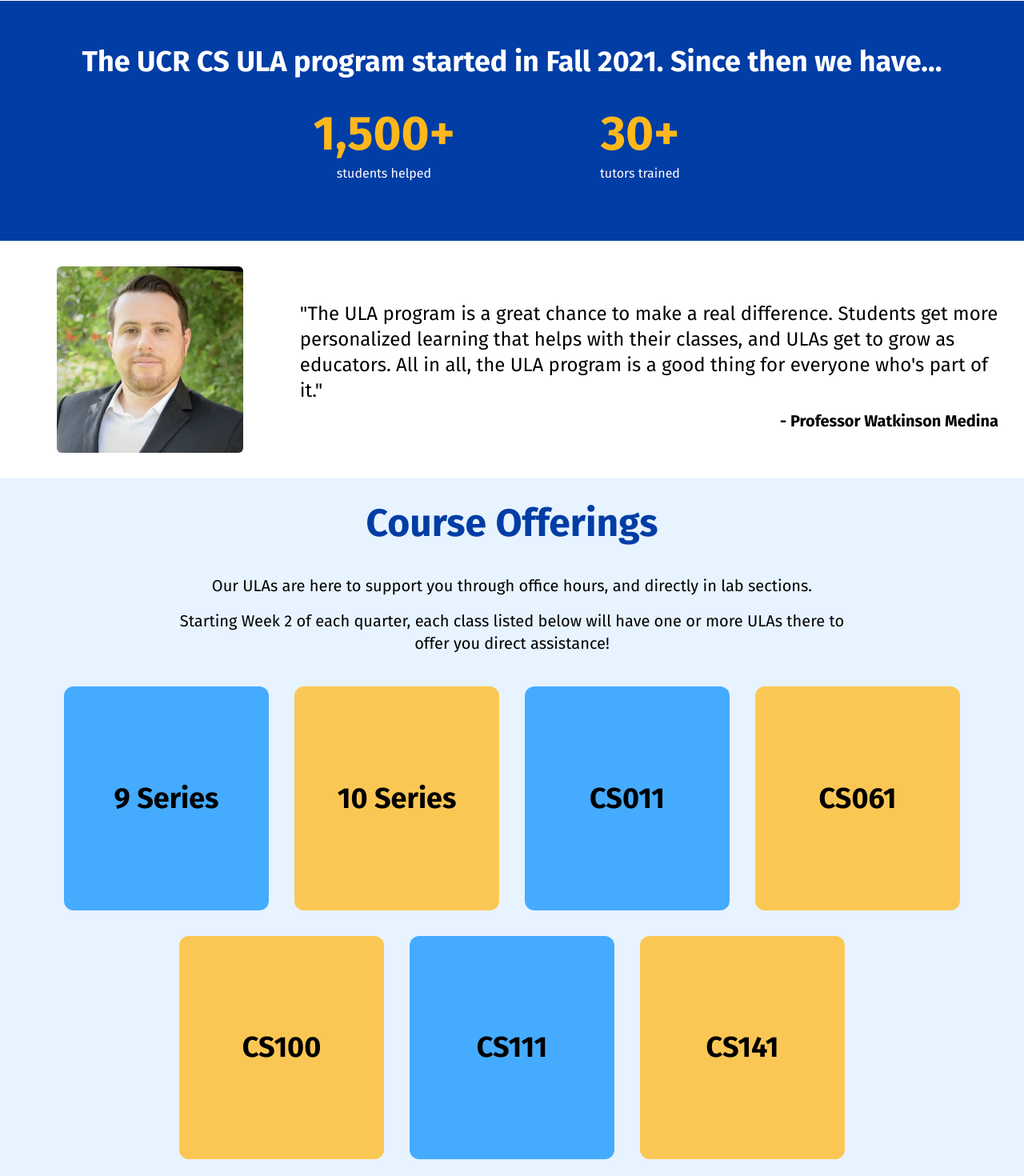
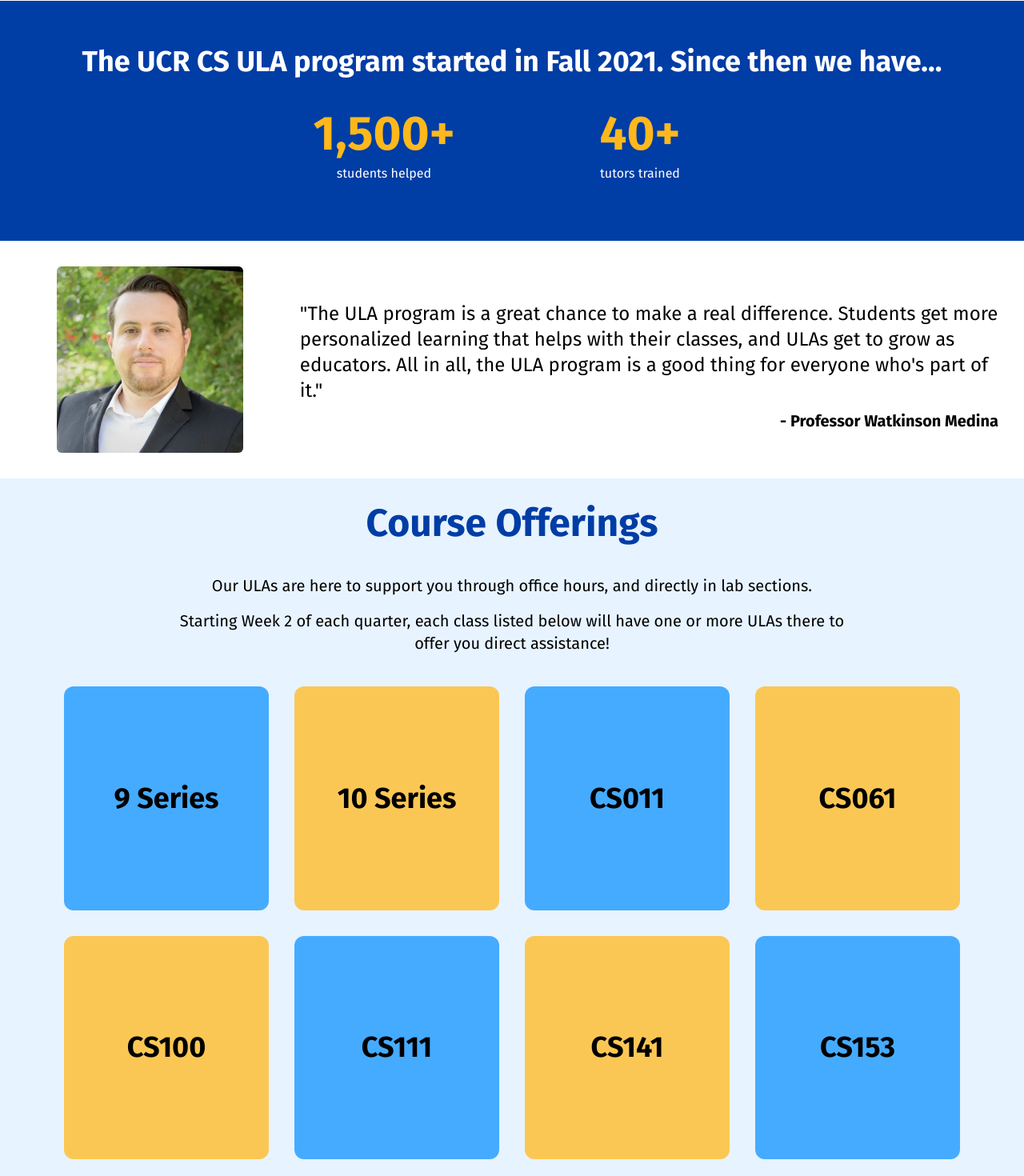
Before and after one commit to acm-ucr/ula-website, a Next.js app: page /overview in a window 1280 px wide. Shown: the part 520-1990 px from the top of the page at 80% size. Built offline with nearby package versions, Linux system fonts and the light colour scheme.

Commit message:
updated fully for 153

```diff
--- a/src/components/about/CourseOfferings.tsx
+++ b/src/components/about/CourseOfferings.tsx
@@ -63,7 +63,7 @@ const CourseOfferings = () => {
             <CourseOfferingCard
               course={course.name}
               desc={course.desc}
-              color={[0, 2, 5].includes(index) ? "blue" : "yellow"}
+              color={[0, 2, 5, 7].includes(index) ? "blue" : "yellow"}
             />
           </motion.div>
         ))}
@@ -78,7 +78,7 @@ const CourseOfferings = () => {
             <CourseOfferingCard
               course={course.name}
               desc={course.desc}
-              color={[0, 3, 4].includes(index) ? "blue" : "yellow"}
+              color={[0, 3, 4, 7].includes(index) ? "blue" : "yellow"}
             />
           </motion.div>
         ))}
--- a/src/components/about/Progress.tsx
+++ b/src/components/about/Progress.tsx
@@ -49,7 +49,7 @@ const Progress = () => {
             className="text-center text-6xl font-extrabold text-ula-yellow-primary"
             {...xPositiveAnimation}
           >
-            <CountUp start={0} end={30} duration={2.5} />+
+            <CountUp start={0} end={40} duration={2.5} />+
           </motion.div>
           <motion.p
             className="text-nowrap p-2 text-center text-white"
--- a/src/components/calendar/CalendarCall.tsx
+++ b/src/components/calendar/CalendarCall.tsx
@@ -62,10 +62,10 @@ export const calendarSources = [
     id: process.env.NEXT_PUBLIC_GOOGLE_CALENDAR_SOFTWARE,
     eventType: "CS 010ABC",
   },
-  // {
-  //   id: process.env.NEXT_PUBLIC_GOOGLE_CALENDAR_DISCRETE,
-  //   eventType: "CS 011",
-  // },
+  {
+    id: process.env.NEXT_PUBLIC_GOOGLE_CALENDAR_DISCRETE,
+    eventType: "CS 011",
+  },
   {
     id: process.env.NEXT_PUBLIC_GOOGLE_CALENDAR_COMPUTER_ARCHITECTURE,
     eventType: "CS 061",
@@ -83,7 +83,7 @@ export const calendarSources = [
     eventType: "CS 141",
   },
   {
-    id: process.env.NEXT_PUBLIC_GOOGLE_CALENDAR_DISCRETE,
+    id: process.env.NEXT_PUBLIC_GOOGLE_CALENDAR_OPERATING_SYSTEMS,
     eventType: "CS 153",
   },
 ];
--- a/src/components/calendar/customToolBar.tsx
+++ b/src/components/calendar/customToolBar.tsx
@@ -76,12 +76,12 @@ const CustomToolbar: React.FC<CustomToolbarProps> = ({
             >
               CS 010ABC
             </ToggleGroupItem>
-            {/* <ToggleGroupItem
-              className="flex w-1/5 justify-center text-nowrap rounded-md border-2 border-ula-yellow-primary py-3 text-black data-[state=on]:bg-ula-yellow-primary px-3 md:text-md text-xs"
+            <ToggleGroupItem
+              className="md:text-md flex w-1/5 justify-center text-nowrap rounded-md border-2 border-ula-yellow-primary px-3 py-3 text-xs text-black data-[state=on]:bg-ula-yellow-primary"
               value="CS 011"
             >
               CS 011
-            </ToggleGroupItem> */}
+            </ToggleGroupItem>
             <ToggleGroupItem
               className="md:text-md flex w-1/5 justify-center text-nowrap rounded-md border-2 border-ula-yellow-primary px-3 py-3 text-xs text-black data-[state=on]:bg-ula-yellow-primary"
               value="CS 061"
--- a/src/data/CourseOfferingsData.ts
+++ b/src/data/CourseOfferingsData.ts
@@ -32,4 +32,8 @@ export const courses: course[] = [
     name: "CS141",
     desc: "Covers algorithm analysis, greedy algorithms, divide and conquer algorithms, dynamic programming, and graph theory.",
   },
+  {
+    name: "CS153",
+    desc: "Covers operating system abstractions, threads, processes, scheduling, concurrency, memory management with paging, and file systems.",
+  },
 ];
--- a/tailwind.config.ts
+++ b/tailwind.config.ts
@@ -12,7 +12,7 @@ module.exports = {
           "blue-highlight": "#E7F3FF",
           "10-series": "#647BBA",
           "9-series": "#75BA96",
-          "11": "#9764C4",
+          "11": "#F0B3A2",
           "61": "#EDB778",
           "100": "#B78852",
           "111": "#BD5F5F",
```
